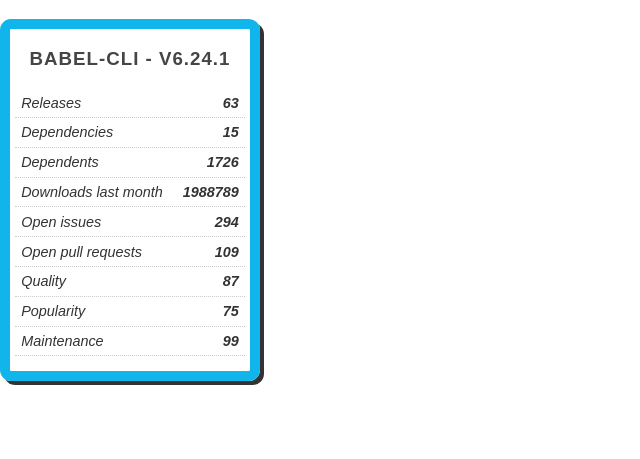
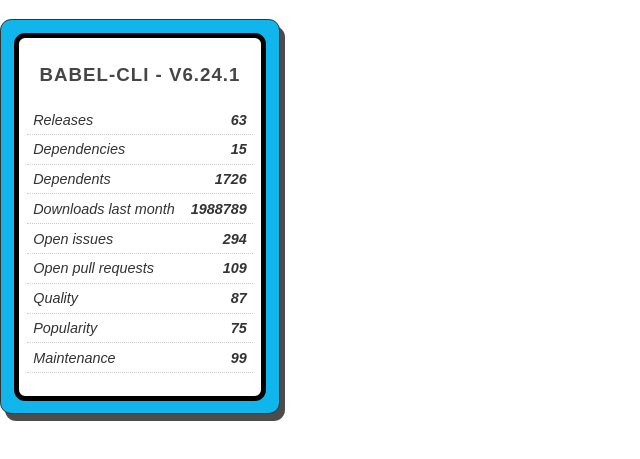
Before and after one commit to hkoskinen/top-trumps, a website: page index.html in a window 1280 px wide. Shown: the part 61-520 px from the top of the page, without its empty margins (0-640 px from the left). Drawn offline with Linux system fonts and the light colour scheme; files that its build step writes are made by us from their sources.

Commit message:
Update card styling

```diff
--- a/index.html
+++ b/index.html
@@ -25,11 +25,19 @@
     }
 
     .card {
-      border: 10px solid #10b5eb;
+      background-color: #10b5eb;
       border-radius: 0.7rem;
-      width: 260px;
-      padding: 0 0.3rem;
-      box-shadow: 4px 4px 0 rgba(0, 0, 0, 0.8);
+      padding: 0.8rem;
+      width: 280px;
+      border: 1px solid #333;
+      box-shadow: 5px 7px 0 rgba(0, 0, 0, 0.7);
+    }
+
+    .card__container {
+      border-radius: 0.7rem;
+      border: 5px solid #000;
+      background-color: #fff;
+      padding: 0.5rem;
     }
 
     .card__title {
--- a/src/index.js
+++ b/src/index.js
@@ -23,6 +23,7 @@
 
   return `
     <div class="card">
+      <div class="card__container">
         <h3 class="card__title">${name} - v${version}</h3>
         <ul class="card__stats">
           <li>Releases<span>${releases}</span></li>
@@ -35,6 +36,7 @@
           <li>Popularity<span>${popularity}</span></li>
           <li>Maintenance<span>${maintenance}</span></li>
         </ul>
+      </div>
     </div>`;
 };
 
```
Lines whose indentation alone changed are shown as unchanged.
